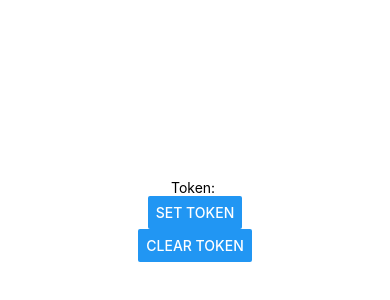
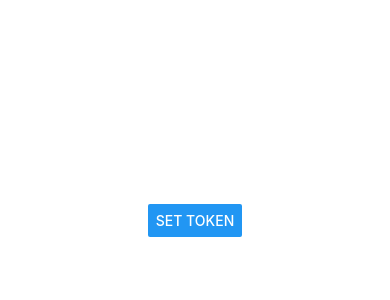
Before and after one commit to university-lessons/lesson-13-asyncstorage, a React Native app: screen / in a window 390 px wide. Shown: the part 202-502 px from the top of the page. Built offline with nearby package versions, Linux system fonts and the light colour scheme.

Commit message:
updated example

```diff
--- a/App.tsx
+++ b/App.tsx
@@ -12,18 +12,23 @@ import useToken from "./hooks/useToken";
 export default function App() {
   const { token, updateToken, clearToken } = useToken();
 
-  // if (!token) return <Redirect href="/login" />;
+  if (token === undefined) return <ActivityIndicator />;
+
+  if (token)
+    return (
+      <View style={styles.container}>
+        <Text>Token: {token}</Text>
+        <Button title="Clear Token" onPress={() => clearToken()} />
+        <StatusBar style="auto" />
+      </View>
+    );
 
   return (
     <View style={styles.container}>
-      <Text>Token: {token}</Text>
       <Button
         title="Set Token"
         onPress={() => updateToken("Bearer " + Math.random())}
       />
-
-      <Button title="Clear Token" onPress={() => clearToken()} />
-      <StatusBar style="auto" />
     </View>
   );
 }
--- a/hooks/useToken.ts
+++ b/hooks/useToken.ts
@@ -2,7 +2,7 @@ import AsyncStorage from "@react-native-async-storage/async-storage";
 import React, { useEffect, useState } from "react";
 
 export default function useToken() {
-  const [token, setToken] = useState<string | null>(null);
+  const [token, setToken] = useState<string | null | undefined>();
 
   const readToken = async () => {
     const token = await AsyncStorage.getItem("token");
```
